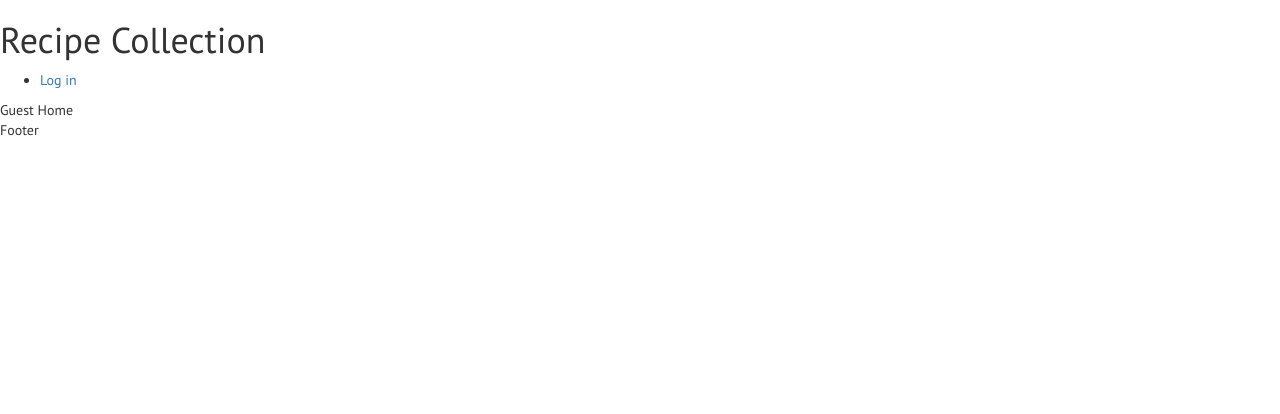
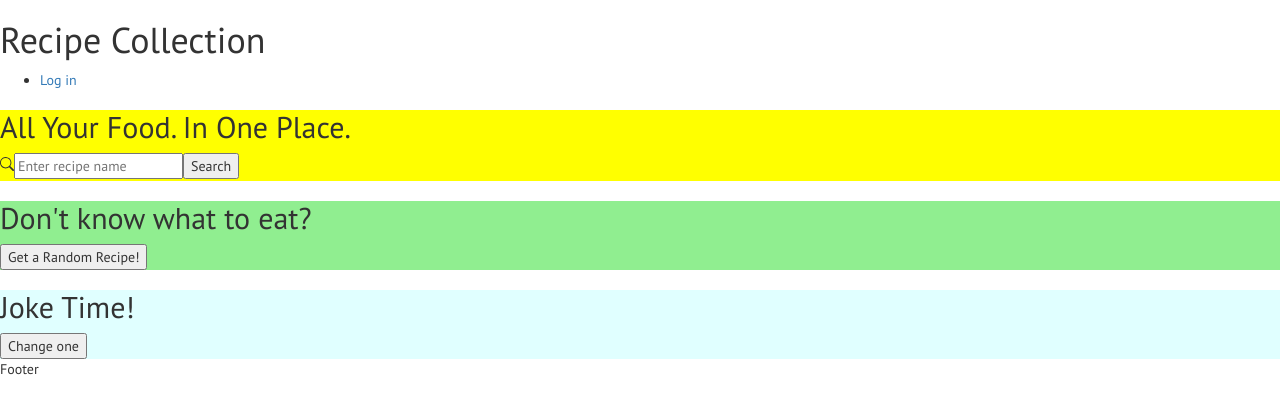
Before and after one commit to kl1900/cocktail_app, a React (Create React App) app in the folder src/client/: page / in a window 1280 px wide. Shown: the top 414 px of the page. Built offline with nearby package versions, Linux system fonts and the light colour scheme; no server answers.

Commit message:
home page

```diff
--- a/src/client/src/components/AppLayout.jsx
+++ b/src/client/src/components/AppLayout.jsx
@@ -27,7 +27,7 @@ export default function AppLayout() {
           </button>
         </li>
         <li>
-          <Link to="/search">search</Link>
+          <Link to="/search/">search</Link>
         </li>
       </ul>
     );
--- a/src/client/src/components/Home.jsx
+++ b/src/client/src/components/Home.jsx
@@ -1,20 +1,65 @@
-import React, { useState } from "react";
-import { useAuth0 } from "@auth0/auth0-react";
+import React, {useEffect, useState} from "react";
+import {useParams, Link} from "react-router-dom";
+import {GET_USER_URL} from "../constants";
+import SearchBar from "./SearchBar.jsx";
+import {useNavigate} from "react-router-dom";
 
 export default function Home() {
-  const { isAuthenticated, user } = useAuth0();
+    const [joke, setJoke] = useState("");
+    const [count, setCount] = useState(0);
+    const navigate = useNavigate();
 
-  function GuestHome() {
-    return <div>Guest Home</div>;
-  }
+    useEffect(() => {
+        getFoodJoke().then(data => {
+            setJoke(data.text);
+        }).catch(error => console.log(error));
+    }, [count])
 
-  function UserHome() {
-    return <div>User Home</div>;
-  }
+    async function getRandomRecipe() {
+        const res = await fetch(`${GET_USER_URL}/getRandomRecipe`);
+        const data = await res.json();
+        return data;
+    }
 
-  if (isAuthenticated) {
-    return UserHome();
-  } else {
-    return GuestHome();
-  }
+    async function getFoodJoke() {
+        const res = await fetch(`${GET_USER_URL}/getRandomFoodJoke`);
+        const data = await res.json();
+        return data;
+    }
+
+    const handleRandomRecipe = (e) => {
+        e.preventDefault();
+        getRandomRecipe().then(data => {
+            navigate("/details/" + data.recipes[0].id);
+        }).catch(error => console.log(error));
+    };
+
+    const handleFoodJoke = (e) => {
+        e.preventDefault();
+        getFoodJoke().then(data => {
+            setJoke(data.text);
+        }).catch(error => console.log(error));
+    };
+
+    return (
+        <div>
+            <div style={{background: "yellow"}}>
+                <h2>All Your Food. In One Place.</h2>
+                <SearchBar/>
+            </div>
+
+            <div style={{background: "lightgreen"}}>
+                <h2>Don't know what to eat?</h2>
+                <button onClick={handleRandomRecipe}>Get a Random Recipe!</button>
+            </div>
+
+            <div style={{background: "lightcyan"}}>
+                <h2>Joke Time!</h2>
+                <div style={{background: "wheat", marginLeft: "50px", marginRight: "50px"}}>
+                    {joke}
+                </div>
+                <button onClick={handleFoodJoke}>Change one</button>
+            </div>
+        </div>
+    );
 }
--- a/src/client/src/components/ProductDetail.jsx
+++ b/src/client/src/components/ProductDetail.jsx
@@ -401,6 +401,7 @@ export default function ProductDetail() {
         <img src={recipeDetail.image} />
       </div>
 
+      {recipeDetail.extendedIngredients ? (
           <div>
             <div> Ingredients</div>
             <ul className="ingredients-list">
@@ -413,7 +414,9 @@ export default function ProductDetail() {
               ))}
             </ul>
           </div>
+      ) : ("")}
 
+      {recipeDetail.analyzedInstructions[0] ? (
           <div>
             <div> Instructions </div>
             <ol className="instruction-list">
@@ -426,6 +429,7 @@ export default function ProductDetail() {
               ))}
             </ol>
           </div>
+      ) : ("")}
 
       <div>
         <div> Reviews </div>
--- a/src/client/src/components/SearchBar.jsx
+++ b/src/client/src/components/SearchBar.jsx
@@ -1,13 +1,16 @@
 import React, { useEffect, useState } from "react";
 import { BsSearch } from "react-icons/bs";
+import {useNavigate} from "react-router-dom";
 
-export default function SearchBar({ parentCallback }) {
+export default function SearchBar() {
     const [query, setQuery] = useState("");
+    const navigate = useNavigate();
 
     const onSubmit = (e) => {
         e.preventDefault();
-        parentCallback(query);
-        setQuery("");
+        if (query !== "") {
+            navigate("/search/" + query);
+        }
     }
 
     return (
--- a/src/client/src/components/SearchResult.jsx
+++ b/src/client/src/components/SearchResult.jsx
@@ -1,28 +1,25 @@
-import React, { useEffect, useState } from "react";
-import { useParams, Link } from "react-router-dom";
-import { GET_USER_URL } from "../constants";
+import React, {useEffect, useState} from "react";
+import {useParams, Link} from "react-router-dom";
+import {GET_USER_URL} from "../constants";
 import SearchBar from "./SearchBar.jsx";
-import { useNavigate } from "react-router-dom";
+import {useNavigate} from "react-router-dom";
 
 export default function SearchResult() {
-  const [searchInput, setSearchInput] = useState("");
     const [results, setResults] = useState([]);
     const [page, setPage] = useState(1);
     const [pageList, setPageList] = useState([]);
     const navigate = useNavigate();
-
-  const handleSearchInput = (query) => {
-    setSearchInput(query);
-  };
+    const params = useParams();
+    const keyword = params.keyword || "";
 
     async function getSearchResults() {
-    const res = await fetch(`${GET_USER_URL}/searchRecipe/${searchInput}`);
+        const res = await fetch(`${GET_USER_URL}/searchRecipe/${keyword}`);
         const data = await res.json();
         return data;
     }
 
     useEffect(() => {
-    if (searchInput !== "") {
+        if (keyword !== "") {
             getSearchResults()
                 .then((data) => {
                     console.log(data);
@@ -37,11 +34,11 @@ export default function SearchResult() {
                 })
                 .catch((error) => console.log(error));
         }
-  }, [searchInput]);
+    }, [keyword]);
 
     return (
         <div>
-      <SearchBar parentCallback={handleSearchInput} />
+            <SearchBar/>
             <h3>
                 Search Results
                 {results.results &&
@@ -63,7 +60,7 @@ export default function SearchResult() {
                                         <img
                                             src={results.baseUri + result.image}
                                             alt={"img" + i.toString()}
-                      style={{ maxWidth: "200px", maxHeight: "200px" }}
+                                            style={{maxWidth: "200px", maxHeight: "200px"}}
                                         />
                                     </div>
                                 </li>
@@ -75,7 +72,7 @@ export default function SearchResult() {
                 name="pages"
                 id="pages"
                 onChange={(e) => setPage(parseInt(e.target.value))}
-        style={{ marginLeft: "10px" }}
+                style={{marginLeft: "10px"}}
             >
                 {pageList.map((curr_page) => (
                     <option value={curr_page}>{curr_page}</option>
--- a/src/client/src/index.jsx
+++ b/src/client/src/index.jsx
@@ -45,7 +45,8 @@ ReactDOM.render(
             <Route path="" element={<AppLayout />}>
               <Route index element={<Home />} />
 
-              <Route path="search" element={<SearchResult />} />
+                <Route path="search" element={<SearchResult />} />
+              <Route path="search/:keyword" element={<SearchResult />} />
               <Route path="details/:productId" element={<ProductDetail />} />
 
               <Route
```
Lines whose indentation alone changed are shown as unchanged.
